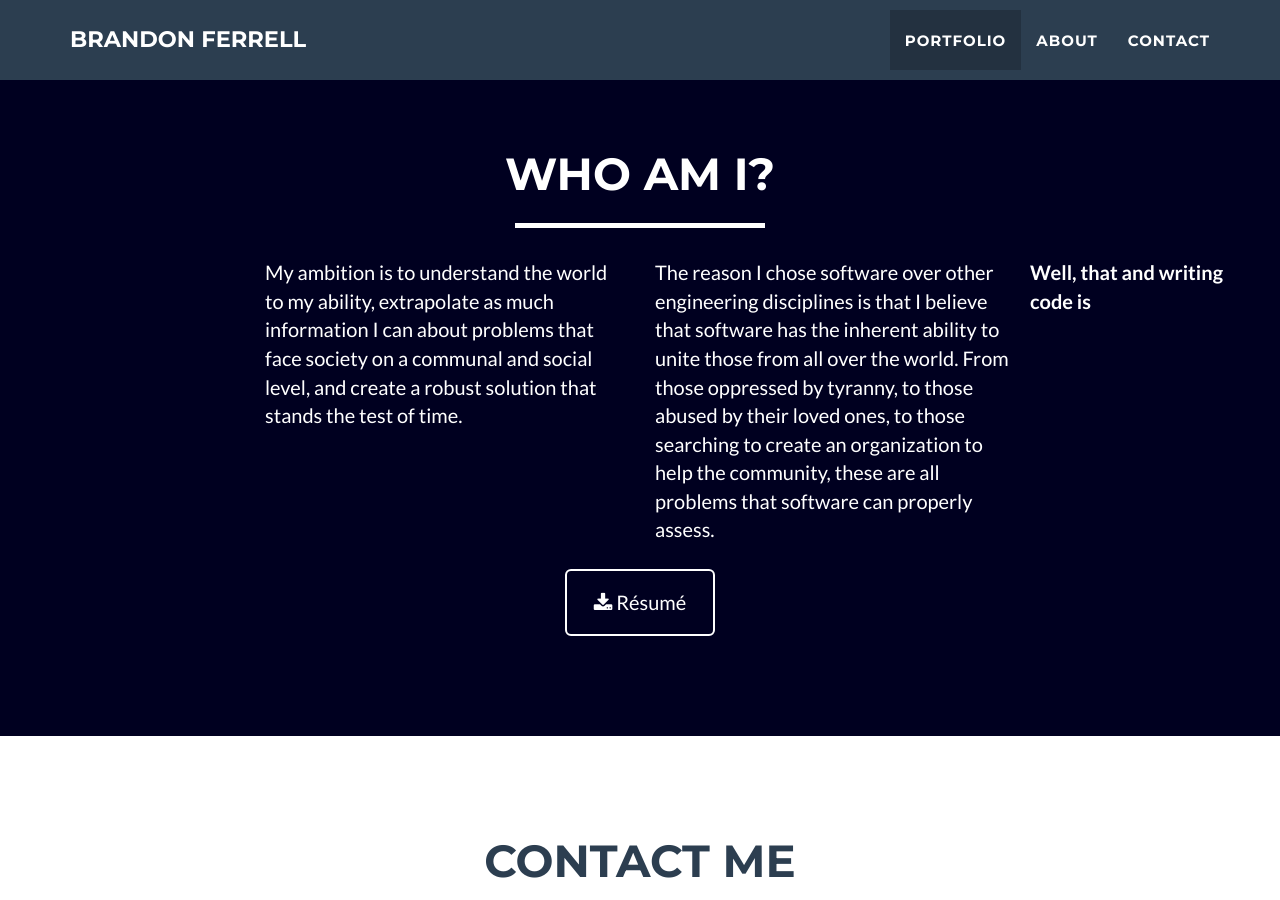
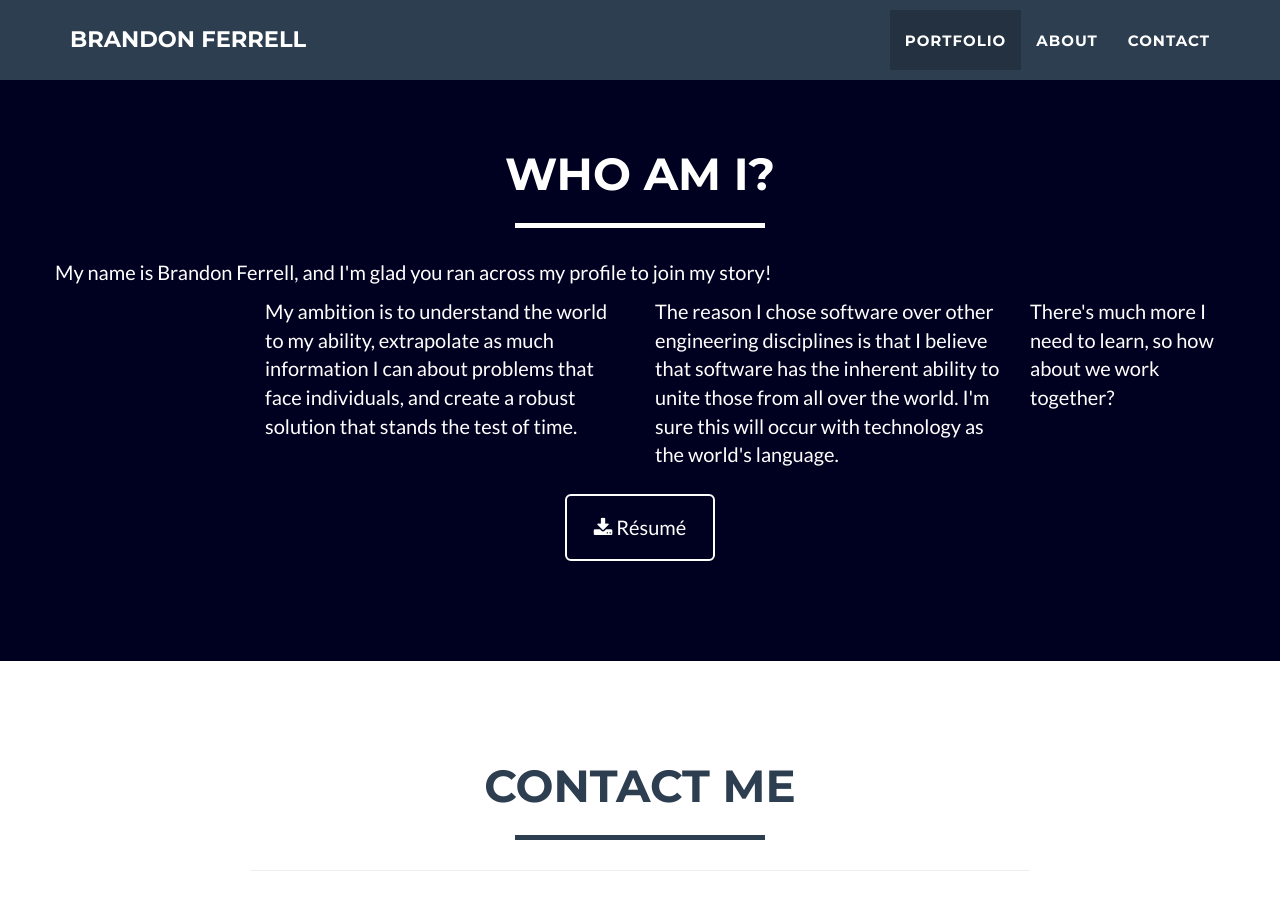
Before and after one commit to brandonbryan12/brandonbryan12.github.io, a Jekyll site: the page built from index.html, in a window 1280 px wide and 900 px high, scrolled down 1685 px. Built offline with Jekyll 4.4.1, drawn with Linux system fonts in a browser that asks for light colours.

Commit message:
about changes

```diff
--- a/_includes/about.html
+++ b/_includes/about.html
@@ -8,13 +8,18 @@
                 </div>
             </div>
             <div class="row">
+                <div id="top-about">
+                    <p>My name is Brandon Ferrell, and I'm glad you ran across my profile to join my story!</p>
+                </div>
                 <div class="col-lg-4 col-lg-offset-2">
-                    <p>My ambition is to understand the world to my ability, extrapolate as much information I can about problems that face society on a communal and social level, and create a robust solution that stands the test of time.</p>
+                    <p>
+                        My ambition is to understand the world to my ability, extrapolate as much information I can about problems that face individuals, and create a robust solution that stands the test of time.
+                    </p>
                 </div>
                 <div class="col-lg-4">
-                    <p>The reason I chose software over other engineering disciplines is that I believe that software has the inherent ability to unite those from all over the world. From those oppressed by tyranny, to those abused by their loved ones, to those searching to create an organization to help the community, these are all problems that software can properly assess.</p>
+                    <p>The reason I chose software over other engineering disciplines is that I believe that software has the inherent ability to unite those from all over the world. I'm sure this will occur with technology as the world's language.</p>
                 </div>
-                <div><p><strong>Well, that and writing code is </strong></p></div>
+                <div id="bottom-about"><p>There's much more I need to learn, so how about we work together?</p></div>
                 <div class="col-lg-8 col-lg-offset-2 text-center">
                     <a href="#" class="btn btn-lg btn-outline">
                         <i class="fa fa-download"></i> Résumé
```
